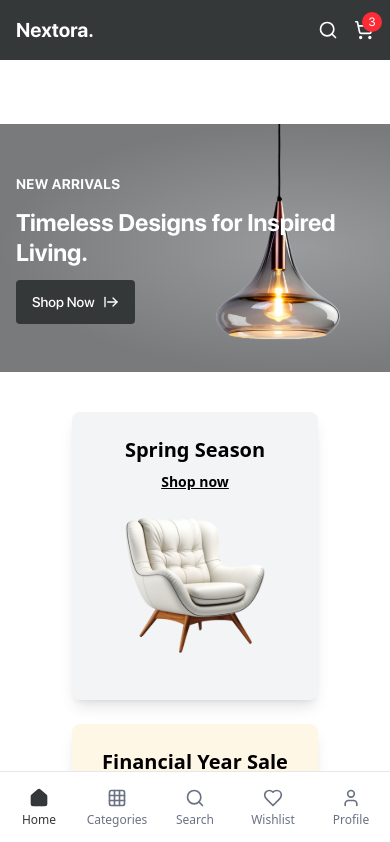
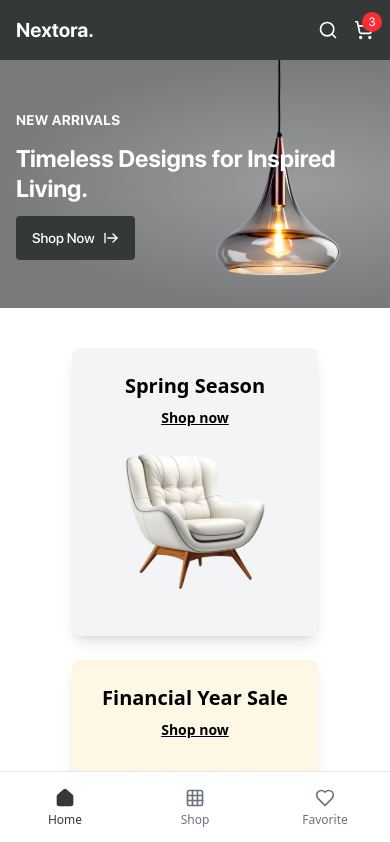
Before and after one commit to syaquiii/nextora, a Next.js app: page /home in a window 390 px wide. Shown: the top 842 px of the page. Built offline with nearby package versions, Linux system fonts and the light colour scheme.

Commit message:
chore : fixing some stylinh on navbar mobile

```diff
--- a/src/shared/components/BottomNavbar.tsx
+++ b/src/shared/components/BottomNavbar.tsx
@@ -1,48 +1,21 @@
 "use client";
 import Link from "next/link";
 import { usePathname } from "next/navigation";
-import { Home, Search, Heart, User, Grid3X3 } from "lucide-react";
+import { Home, Grid3X3, Heart } from "lucide-react";
+
+const navlinks = [
+  { id: 1, title: "Home", path: "/home", icon: Home },
+  { id: 2, title: "Shop", path: "/shop", icon: Grid3X3 },
+  { id: 3, title: "Favorite", path: "/favorite", icon: Heart },
+];
 
 const BottomNavbar = () => {
   const pathname = usePathname();
 
-  const navItems = [
-    {
-      id: 1,
-      name: "Home",
-      path: "/home",
-      icon: Home,
-    },
-    {
-      id: 2,
-      name: "Categories",
-      path: "/categories",
-      icon: Grid3X3,
-    },
-    {
-      id: 3,
-      name: "Search",
-      path: "/search",
-      icon: Search,
-    },
-    {
-      id: 4,
-      name: "Wishlist",
-      path: "/wishlist",
-      icon: Heart,
-    },
-    {
-      id: 5,
-      name: "Profile",
-      path: "/profile",
-      icon: User,
-    },
-  ];
-
   return (
     <div className="lg:hidden fixed bottom-0 left-0 right-0 bg-white border-t border-gray-200 z-50">
-      <div className="grid grid-cols-5 py-2">
-        {navItems.map((item) => {
+      <div className="grid grid-cols-3 py-2">
+        {navlinks.map((item) => {
           const Icon = item.icon;
           const isActive = pathname === item.path;
 
@@ -60,7 +33,7 @@ const BottomNavbar = () => {
                 size={20}
                 className={`mb-1 ${isActive ? "fill-current" : ""}`}
               />
-              <span className="text-xs font-medium">{item.name}</span>
+              <span className="text-xs font-medium">{item.title}</span>
             </Link>
           );
         })}
--- a/src/shared/components/Navbar.tsx
+++ b/src/shared/components/Navbar.tsx
@@ -8,7 +8,7 @@ const Navbar = () => {
   return (
     <>
       {/* Desktop Navbar */}
-      <nav className="bg-primary-600 hidden lg:block w-full font-sfpro text-white">
+      <nav className="bg-primary-600 hidden lg:block w-full font-sfpro text-white fixed top-0 left-0 right-0 z-50">
         <div className="mycontainer flex py-6 items-center justify-between">
           <div className="flex gap-20 items-center">
             <h1 className="text-2xl font-bold">Nextora.</h1>
@@ -35,7 +35,8 @@ const Navbar = () => {
       </nav>
 
       {/* Mobile Top Bar - Simplified */}
-      <nav className="bg-primary-600 lg:hidden w-full font-sfpro text-white">
+      <nav className="bg-primary-600 lg:hidden w-full font-sfpro text-white sticky top-0 z-50">
+        {" "}
         <div className="mycontainer flex py-4 items-center justify-between">
           {/* Left - Brand */}
           <h1 className="text-xl font-bold">Nextora.</h1>
@@ -57,7 +58,6 @@ const Navbar = () => {
       </nav>
 
       {/* Add padding bottom to prevent content from being hidden behind bottom nav */}
-      <div className="lg:hidden h-16"></div>
     </>
   );
 };
```
